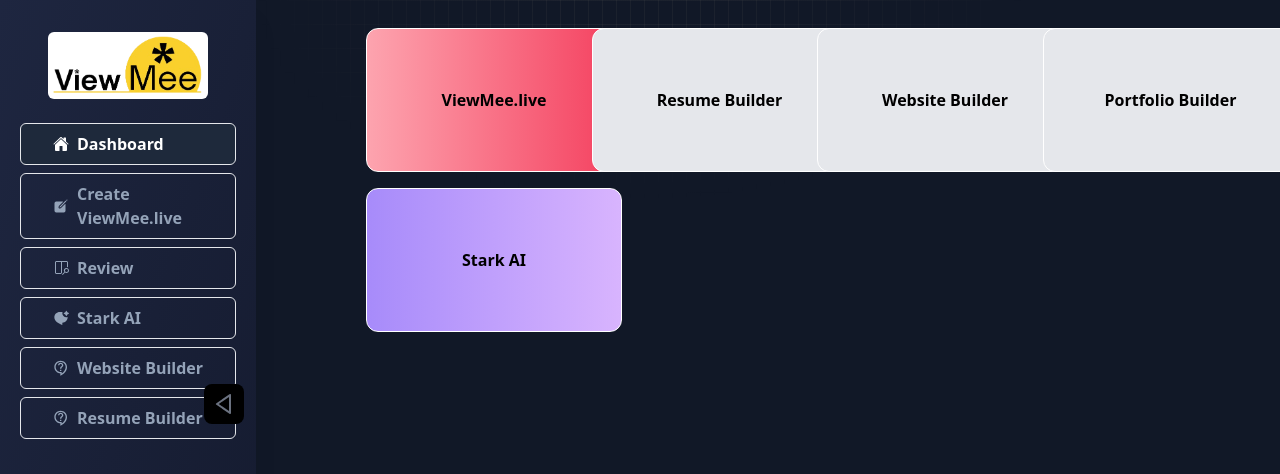
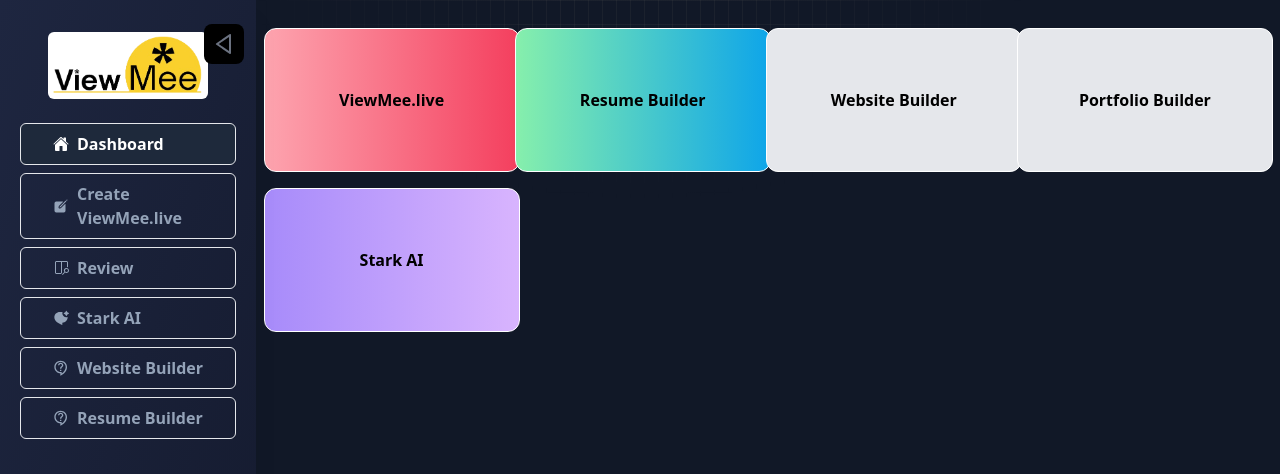
Before and after one commit to prabal-007/linknest, a Next.js app in the folder linknest/: page /dashboard in a window 1280 px wide. Shown: the top 474 px of the page. Built offline with nearby package versions, Linux system fonts and the light colour scheme; no server answers; sample sign-in values are in the browser's storage.

Commit message:
Dash Ui updates and layout fixes

```diff
--- a/linknest/app/(dashboard)/dashboard/page.jsx
+++ b/linknest/app/(dashboard)/dashboard/page.jsx
@@ -10,8 +10,8 @@
         <DashCards title={"ViewMee.live"} bg={"bg-gradient-to-r from-rose-300 to-rose-500"} />
       </Link>
       <Link href={"/resume-builder"}>
-        {/* <DashCards title={"Resume Builder"} bg={"bg-gradient-to-r from-green-300 to-sky-500"} /> */}
-        <DashCards title={"Resume Builder"} bg={"bg-gray-200"} />
+        <DashCards title={"Resume Builder"} bg={"bg-gradient-to-r from-green-300 to-sky-500"} />
+        {/* <DashCards title={"Resume Builder"} bg={"bg-gray-200"} /> */}
       </Link>
       <Link href={"/website-builder"}>
         {/* <DashCards title={"Website Builder"} bg={"bg-gradient-to-r from-red-200 to-amber-400"} /> */}
--- a/linknest/app/(dashboard)/layout.js
+++ b/linknest/app/(dashboard)/layout.js
@@ -219,7 +219,7 @@
               data-drawer-toggle="logo-sidebar"
               aria-controls="logo-sidebar"
               type="button"
-              className={`md:inline-flex z-50 absolute left-[50%] md:left-[15%] h-fit bg-black items-center p-2 mt-2 ms-3 text-sm text-gray-500 rounded-lg hover:bg-slate-200 focus:outline-none focus:ring-2 focus:ring-gray-200 dark:text-gray-400 dark:hover:bg-gray-700 dark:focus:ring-gray-600`}
+              className={`md:inline-flex z-50 absolute top-4 left-[50%] md:left-[15%] h-fit bg-black items-start p-2 mt-2 ms-3 text-sm text-gray-500 rounded-lg hover:bg-slate-200 focus:outline-none focus:ring-2 focus:ring-gray-200 dark:text-gray-400 dark:hover:bg-gray-700 dark:focus:ring-gray-600`}
             >
               <span className="sr-only">Close sidebar</span>
               <BiLeftArrow className=" size-6" />
@@ -229,7 +229,7 @@
         {/* Main Content */}
         <div
           className="w-full p-2 rounded-lg"
-          style={{ marginLeft: isDesktop && sidebarStatus ? "16rem" : "0" }}
+          style={{ marginLeft: isDesktop && sidebarStatus ? "12%" : "0" }}
         >
           {children}
         </div>
```
